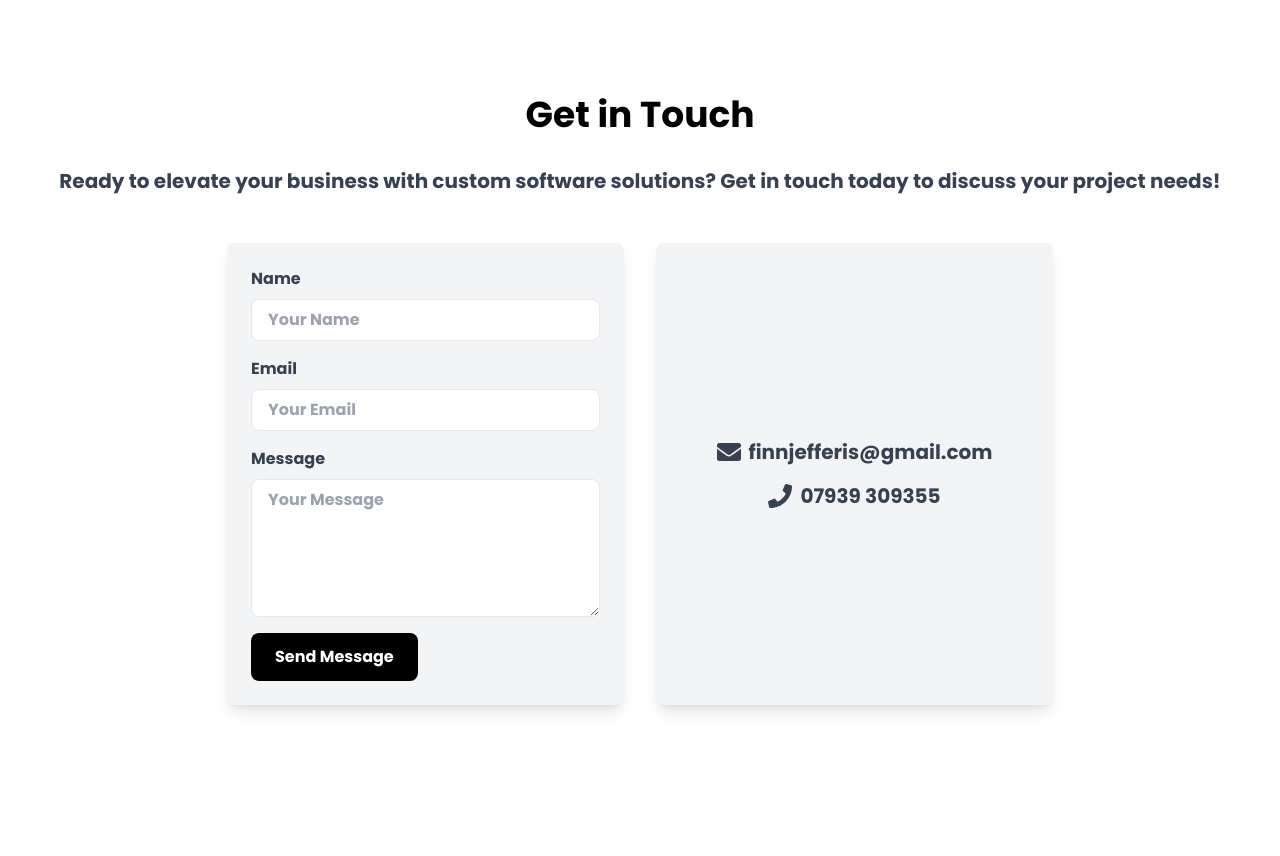
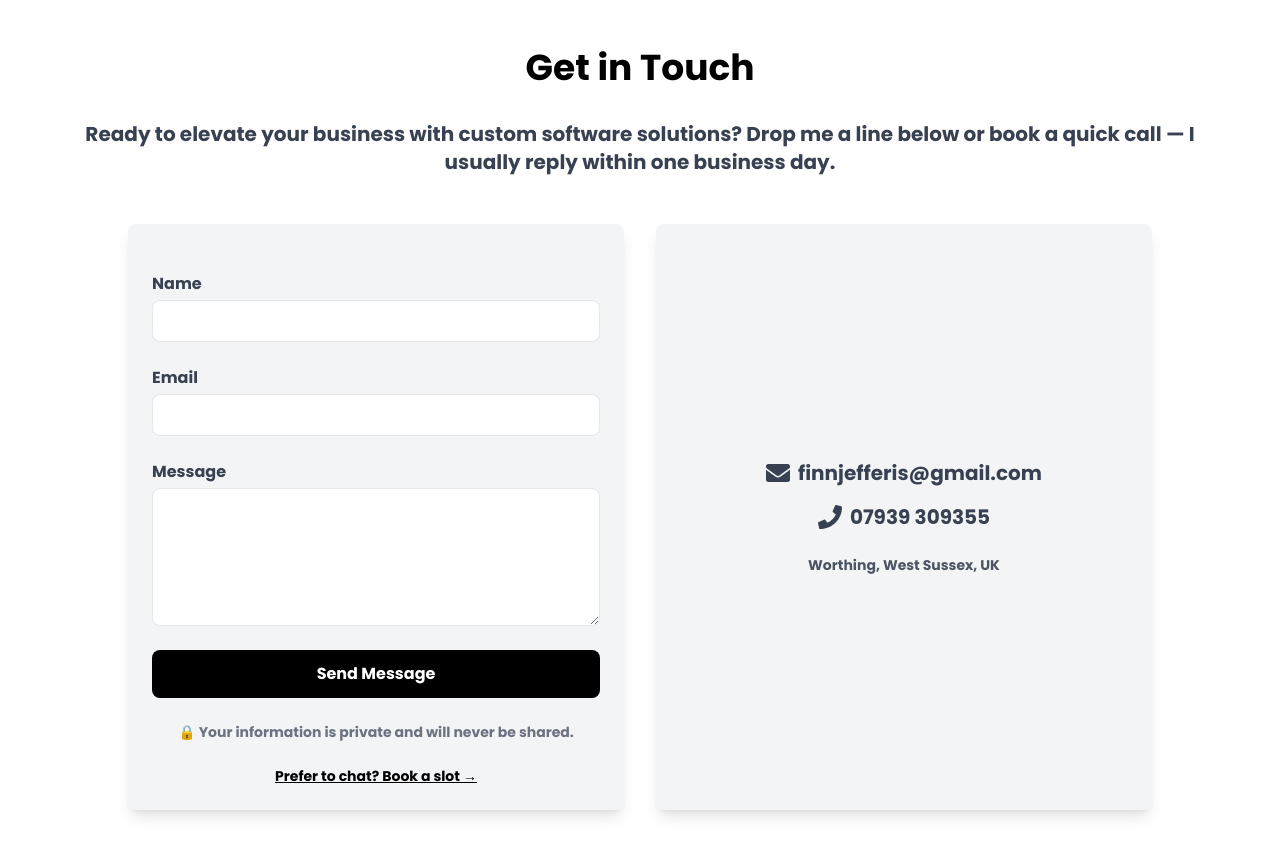
Before and after one commit to finnjefferis/jss-site, a Next.js app: page / in a window 1280 px wide. Shown: the part 2320-3176 px from the top of the page. Before the commit the page ends 3120 px from the top, so only its background shows below. Built offline with nearby package versions, Linux system fonts and the light colour scheme.

Commit message:
implemetnmed proper cotnact form

```diff
--- /dev/null
+++ b/src/app/api/contact/route.ts
@@ -0,0 +1,18 @@
+// /src/app/api/contact/route.ts
+import { NextResponse } from "next/server";
+
+export async function POST(request: Request) {
+  const body = await request.json();
+
+  const { name, email, message, company } = body;
+
+  // Honeypot spam check
+  if (company) {
+    return NextResponse.json({ status: "ok" }); // pretend it worked
+  }
+
+  // TODO: Send email or store message
+  console.log("Contact form submission:", { name, email, message });
+
+  return NextResponse.json({ status: "success" });
+}
--- a/src/app/globals.css
+++ b/src/app/globals.css
@@ -13,6 +13,11 @@ body {
 * {
   box-sizing: border-box;
 }
+
+html {
+  scroll-behavior: smooth;
+}
+
 
 .arrow-button::after {
   content: "";
--- a/src/app/page.tsx
+++ b/src/app/page.tsx
@@ -11,6 +11,114 @@ import {
   FaCogs,
   FaProjectDiagram,
 } from "react-icons/fa";
+
+function ContactForm() {
+  const [status, setStatus] = useState<"idle" | "submitting" | "sent" | "error">("idle");
+
+  async function handleSubmit(e: React.FormEvent<HTMLFormElement>) {
+    e.preventDefault();
+    setStatus("submitting");
+    const data = Object.fromEntries(new FormData(e.currentTarget));
+
+    try {
+      const res = await fetch("/api/contact", {
+        method: "POST",
+        body: JSON.stringify(data),
+        headers: { "Content-Type": "application/json" },
+      });
+      if (!res.ok) throw new Error("Server error");
+      setStatus("sent");
+      e.currentTarget.reset();
+    } catch {
+      setStatus("error");
+    }
+  }
+
+  /* ---------- SUCCESS STATE ---------- */
+  if (status === "sent") {
+    return (
+      <p className="text-center text-green-700">
+        ✅ Thanks! I’ll reply within one business day.
+      </p>
+    );
+  }
+
+  /* ---------- FORM STATE (idle / submitting / error) ---------- */
+  return (
+    <form onSubmit={handleSubmit} className="space-y-6">
+      {/* honeypot */}
+      <input type="text" name="company" className="hidden" tabIndex={-1} autoComplete="off" />
+
+      <div className="flex flex-col">
+        <label htmlFor="name" className="mb-1 font-medium text-gray-700">
+          Name
+        </label>
+        <input
+          id="name"
+          name="name"
+          type="text"
+          required
+          autoComplete="name"
+          className="px-4 py-2 border rounded-lg focus:ring-2 focus:ring-blue-500"
+        />
+      </div>
+
+      <div className="flex flex-col">
+        <label htmlFor="email" className="mb-1 font-medium text-gray-700">
+          Email
+        </label>
+        <input
+          id="email"
+          name="email"
+          type="email"
+          required
+          autoComplete="email"
+          className="px-4 py-2 border rounded-lg focus:ring-2 focus:ring-blue-500"
+        />
+      </div>
+
+      <div className="flex flex-col">
+        <label htmlFor="message" className="mb-1 font-medium text-gray-700">
+          Message
+        </label>
+        <textarea
+          id="message"
+          name="message"
+          required
+          rows={5}
+          className="px-4 py-2 border rounded-lg focus:ring-2 focus:ring-blue-500"
+        />
+      </div>
+
+      {status === "error" && (
+        <p className="text-red-600 text-sm">Sorry, something went wrong. Please try again.</p>
+      )}
+
+      <button
+        type="submit"
+        disabled={status === "submitting"}
+        className="w-full px-6 py-3 bg-black text-white font-semibold rounded-lg hover:bg-gray-800 transition disabled:opacity-50"
+      >
+        {status === "submitting" ? "Sending…" : "Send Message"}
+      </button>
+
+      <p className="mt-2 text-sm text-gray-500 text-center">
+        🔒 Your information is private and will never be shared.
+      </p>
+
+      {/* optional Calendly link */}
+      <a
+        href="https://calendly.com/your-username/30min"
+        target="_blank"
+        rel="noopener noreferrer"
+        className="block text-center text-sm underline mt-4"
+      >
+        Prefer to chat? Book a slot →
+      </a>
+    </form>
+  );
+}
+
 
 export default function Home() {
   const [isVisible, setIsVisible] = useState(false);
@@ -45,6 +153,7 @@ export default function Home() {
     setModalContent(content); // Set modal content dynamically based on the clicked service
     setIsModalOpen(!isModalOpen); // Toggle modal state
   };
+
 
   return (
     <div>
@@ -268,89 +377,44 @@ export default function Home() {
       )}
 
       {/* Contact Me Section */}
-      <section id="contact" className="flex flex-col items-center justify-center min-h-screen bg-white p-6 md:p-12">
+  {/* CONTACT ME SECTION */}
+  <section
+        id="contact"
+        className="flex flex-col items-center justify-center min-h-screen bg-white p-6 md:p-12"
+      >
         <h2 className="text-4xl font-bold text-black mb-8">Get in Touch</h2>
         <p className="text-xl text-center mb-12 text-gray-700">
-          Ready to elevate your business with custom software solutions? Get in
-          touch today to discuss your project needs!
+          Ready to elevate your business with custom software solutions? Drop me a line below or
+          book a quick call — I usually reply within one business day.
         </p>
-        <div className="grid grid-cols-1 md:grid-cols-2 gap-8">
-          {/* Contact form as you currently have */}
-          <div className="bg-gray-100 p-6 shadow-lg rounded-lg w-full max-w-lg mx-auto">
-            <form className="w-full">
-              <div className="flex flex-col mb-4">
-                <label
-                  className="mb-2 text-gray-700 font-medium"
-                  htmlFor="name"
-                >
-                  Name
-                </label>
-                <input
-                  className="px-4 py-2 border rounded-lg focus:outline-none focus:ring-2 focus:ring-blue-500"
-                  type="text"
-                  id="name"
-                  placeholder="Your Name"
-                />
-              </div>
-              <div className="flex flex-col mb-4">
-                <label
-                  className="mb-2 text-gray-700 font-medium"
-                  htmlFor="email"
-                >
-                  Email
-                </label>
-                <input
-                  className="px-4 py-2 border rounded-lg focus:outline-none focus:ring-2 focus:ring-blue-500"
-                  type="email"
-                  id="email"
-                  placeholder="Your Email"
-                />
-              </div>
-              <div className="flex flex-col mb-4">
-                <label
-                  className="mb-2 text-gray-700 font-medium"
-                  htmlFor="message"
-                >
-                  Message
-                </label>
-                <textarea
-                  className="px-4 py-2 border rounded-lg focus:outline-none focus:ring-2 focus:ring-blue-500"
-                  id="message"
-                  rows={5}
-                  placeholder="Your Message"
-                />
-              </div>
-              <button
-                type="submit"
-                className="px-6 py-3 bg-black text-white font-semibold rounded-lg hover:bg-gray-800 transition duration-300"
-              >
-                Send Message
-              </button>
-            </form>
+
+        <div className="grid grid-cols-1 md:grid-cols-2 gap-8 w-full max-w-5xl">
+          {/* form */}
+          <div className="bg-gray-100 p-6 shadow-lg rounded-lg w-full">
+            <ContactForm />
           </div>
-          {/* Contact info as you currently have */}
+
+          {/* direct contact card */}
           <div className="bg-gray-100 p-6 shadow-lg rounded-lg flex flex-col items-center justify-center">
             <div className="flex items-center mb-4">
               <FaEnvelope className="text-2xl text-gray-700 mr-2" />
-              <a
-                href="mailto:finnjefferis@gmail.com"
-                className="text-xl font-medium text-gray-700"
-              >
+              <a href="mailto:finnjefferis@gmail.com" className="text-xl font-medium text-gray-700">
                 finnjefferis@gmail.com
               </a>
             </div>
             <div className="flex items-center">
               <FaPhone className="text-2xl text-gray-700 mr-2" />
-              <a
-                href="tel:+447939309355"
-                className="text-xl font-medium text-gray-700"
-              >
-                07939 309355
+              <a href="tel:+447939309355" className="text-xl font-medium text-gray-700">
+                07939 309355
               </a>
             </div>
+            <address className="mt-6 not-italic text-center text-gray-600 text-sm">
+              Worthing, West Sussex, UK
+            </address>
           </div>
         </div>
       </section>
+
     </div>
   );
 }
```
